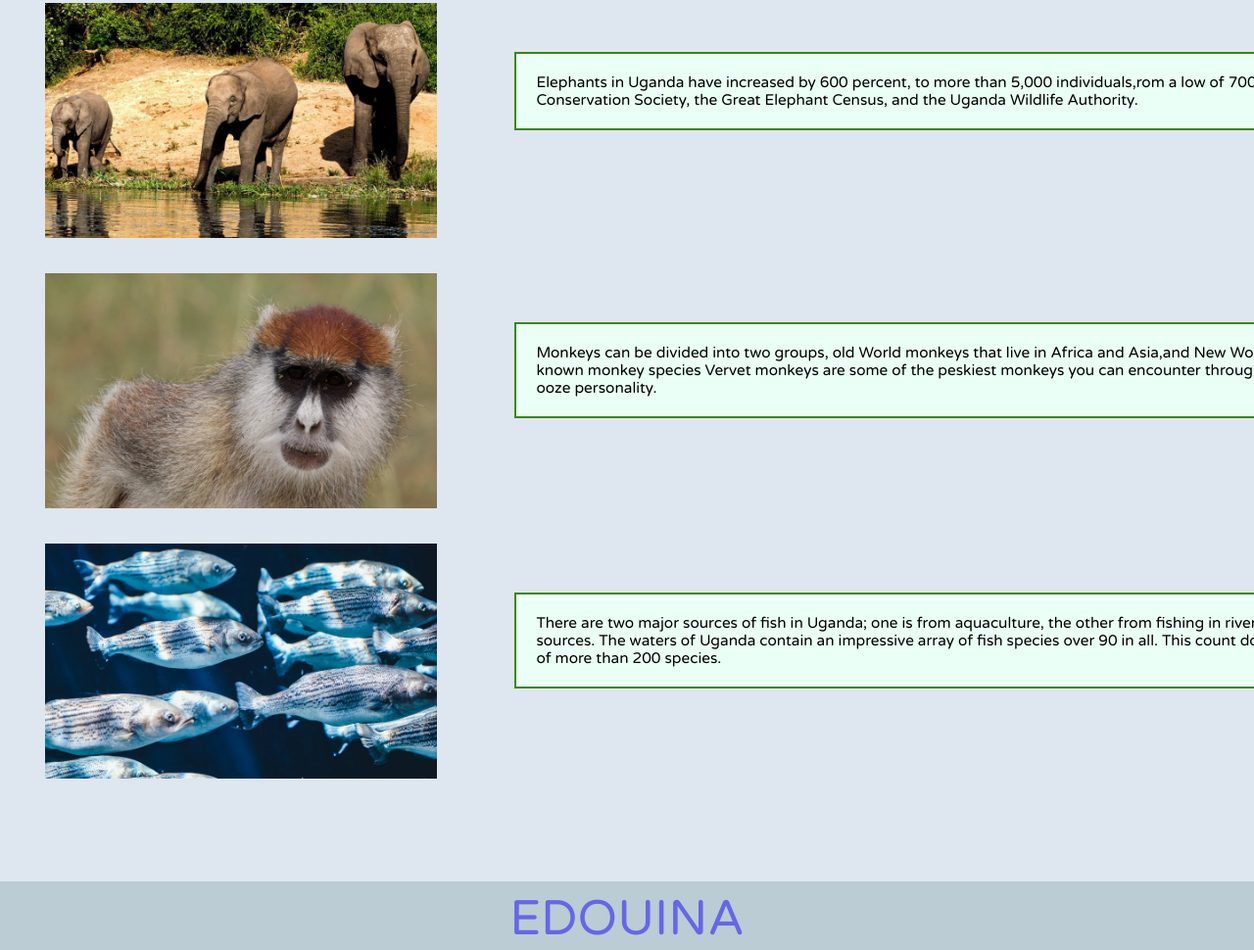
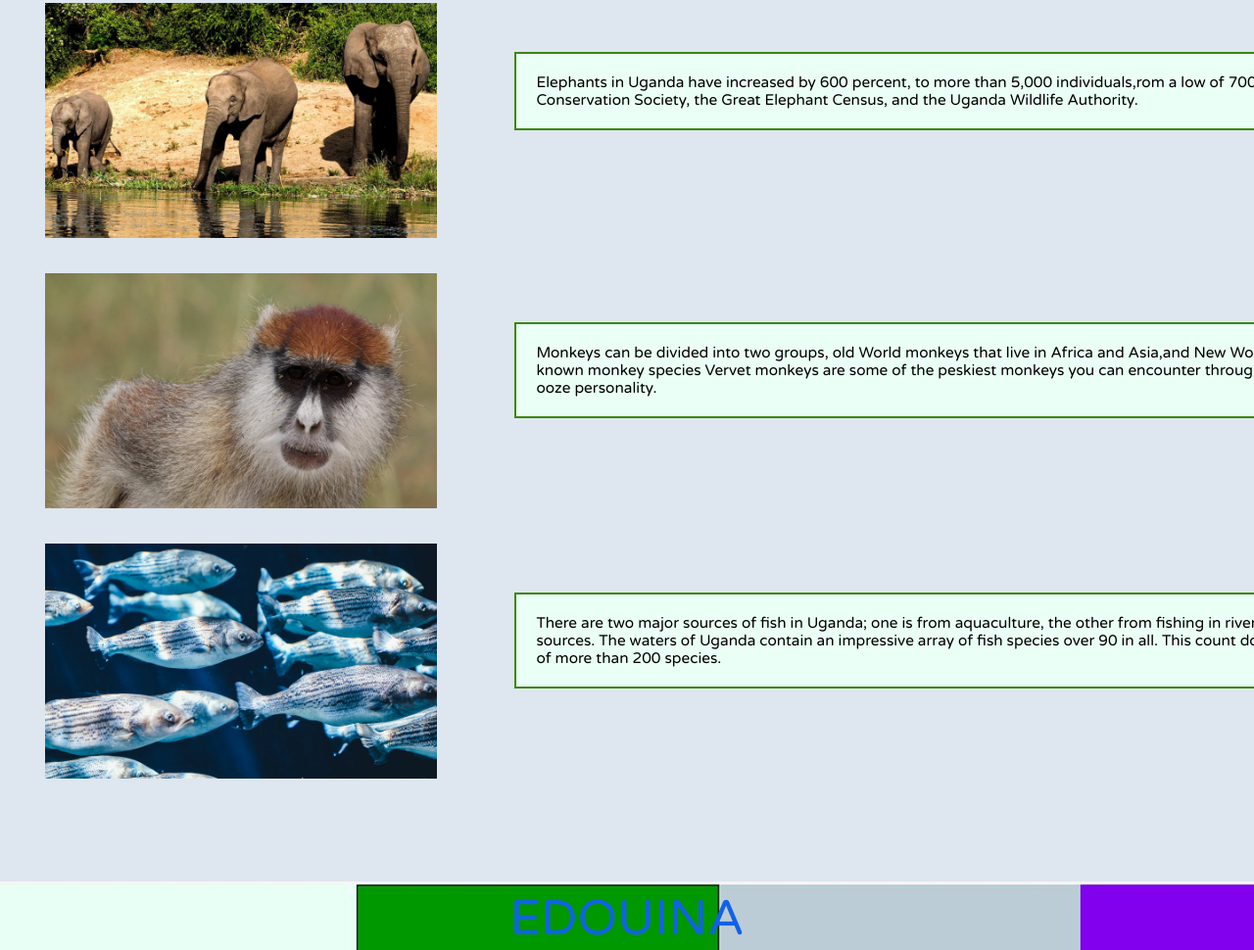
Before and after one commit to somayaosama/blue-green-life, a plain HTML site: page homePage.html in a window 1280 px wide. Shown: the part 844-1814 px from the top of the page at 98% size. Drawn offline with Linux system fonts and the light colour scheme.

Commit message:
the second version

```diff
--- a/css/style.css
+++ b/css/style.css
@@ -16,13 +16,13 @@ body{
 
 
 .header-box{
-   background-image: url(../images/lama.webp);
+    background-image: url(../images/lama.webp);
     background-size: cover;
     height: 100vh;
     width: 100%;
     top: 0;
     left: 0;
-}
+    }
 
 .header{
    padding-bottom: 450px;
@@ -65,7 +65,7 @@ body{
 .sec {
    background-color:#DEE6EF;
    width:100%;
-   height: 1290px;
+   height: 1294px;
    padding-top: 50px;
 }
 
@@ -121,11 +121,11 @@ body{
 .footer{
     width: 100%;
     height: 70px;
-    background-color: #bbccd4;
+    background-image: url(../images/websiteColors.jpg);
     margin-top: 100px;
     text-align: center;
     text-transform: uppercase;
-    color: rgb(102, 102, 233);
+    color: #1162e6;
     font-size:50px;
     padding: 8px;
 
```
Also changed, not shown: adobeColor.png (added), adobecolor_selection.png (deleted), homePage.html (renamed from index.html), images/adobecolor_selection.png (deleted), images/websiteColors.jpg (added).
